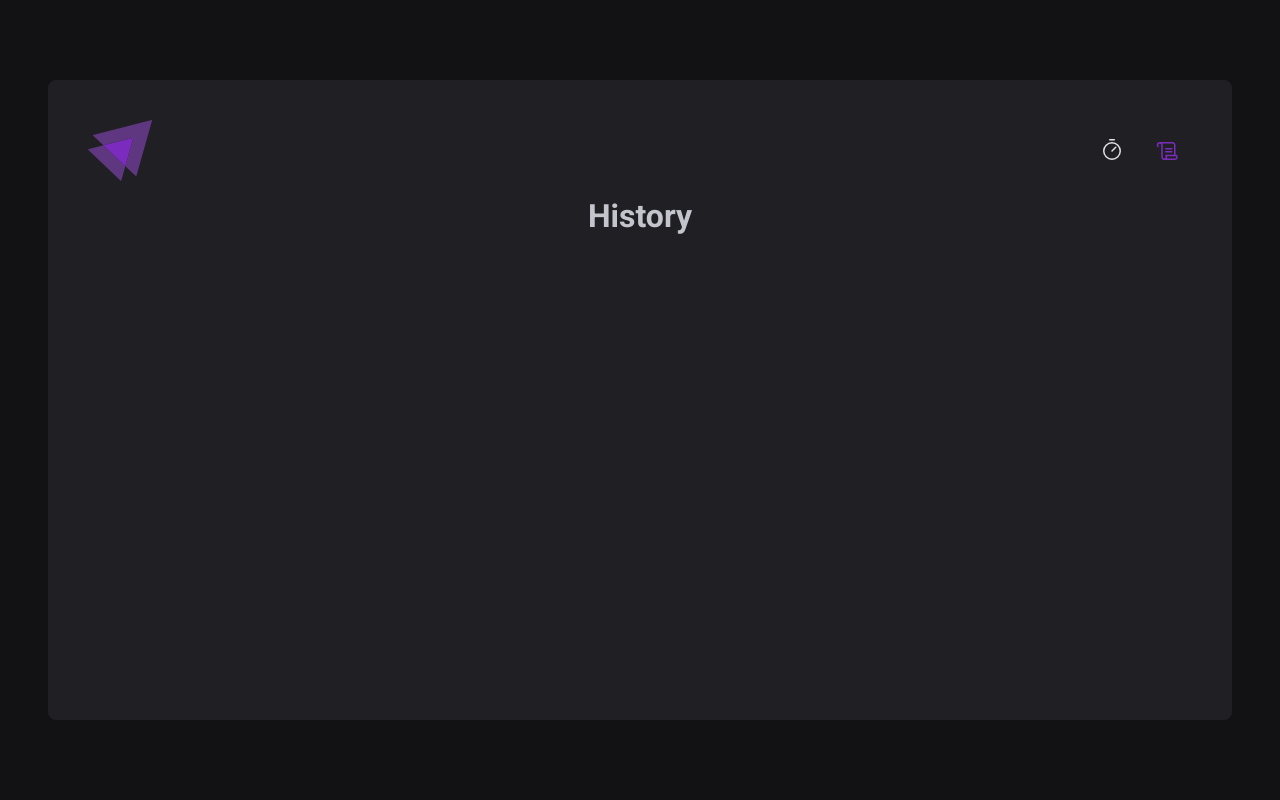
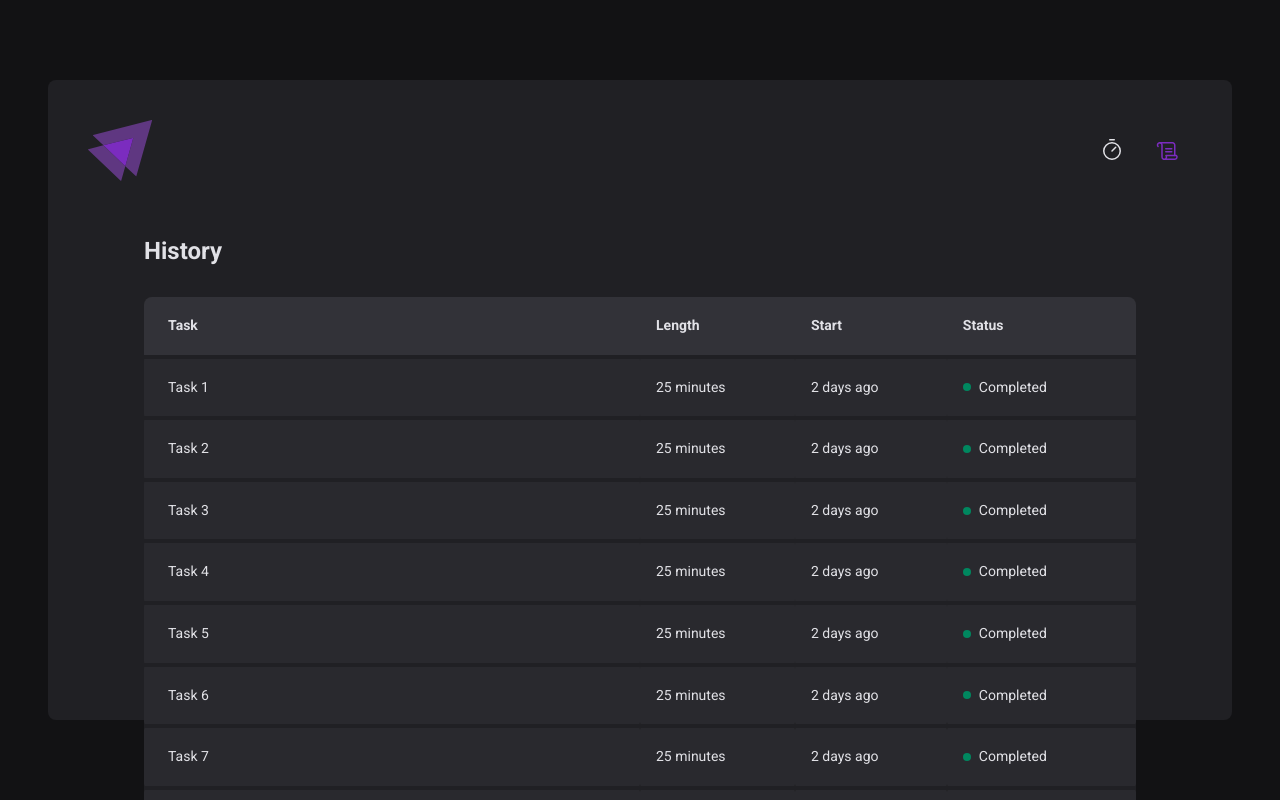
Before and after one commit to martonpaulo/pomodoro-timer, a React (Vite) app: page /pomodoro-timer/history in a window 1280 px wide. Shown: the top 800 px of the page. Built offline with nearby package versions, Linux system fonts and the light colour scheme.

Commit message:
feat: add History page

```diff
--- a/src/pages/History/index.tsx
+++ b/src/pages/History/index.tsx
@@ -1,9 +1,34 @@
-import { HistoryContainer } from "@/pages/History/styles";
+import { HistoryContainer, HistoryList, Status } from "@/pages/History/styles";
 
 export function History() {
   return (
     <HistoryContainer>
       <h1>History</h1>
+
+      <HistoryList>
+        <table>
+          <thead>
+            <tr>
+              <th>Task</th>
+              <th>Length</th>
+              <th>Start</th>
+              <th>Status</th>
+            </tr>
+          </thead>
+          <tbody>
+            {Array.from({ length: 20 }).map((_, index) => (
+              <tr key={index}>
+                <td>Task {index + 1}</td>
+                <td>25 minutes</td>
+                <td>2 days ago</td>
+                <td>
+                  <Status statusColor="green">Completed</Status>
+                </td>
+              </tr>
+            ))}
+          </tbody>
+        </table>
+      </HistoryList>
     </HistoryContainer>
   );
 }
--- a/src/pages/History/styles.ts
+++ b/src/pages/History/styles.ts
@@ -1,10 +1,90 @@
 import styled from "styled-components";
 
 export const HistoryContainer = styled.main`
+  flex: 1;
+  padding: 3.5rem;
+
   display: flex;
   flex-direction: column;
+
+  h1 {
+    font-size: 1.5rem;
+    color: ${(props) => props.theme["gray-100"]};
+  }
+`;
+
+export const HistoryList = styled.div`
+  flex: 1;
+  overflow: auto;
+  margin-top: 2rem;
+
+  table {
+    width: 100%;
+    border-collapse: collapse;
+    min-width: 600px;
+
+    th {
+      background-color: ${(props) => props.theme["gray-600"]};
+      padding: 1rem;
+      text-align: left;
+      color: ${(props) => props.theme["gray-100"]};
+      font-size: 0.875rem;
+      line-height: 1.6rem;
+
+      &:first-child {
+        border-top-left-radius: 8px;
+        padding-left: 1.5rem;
+      }
+
+      &:last-child {
+        border-top-right-radius: 8px;
+        padding-right: 1.5rem;
+      }
+    }
+
+    td {
+      background: ${(props) => props.theme["gray-700"]};
+      border-top: 4px solid ${(props) => props.theme["gray-800"]};
+      padding: 1rem;
+      font-size: 0.875rem;
+      line-height: 1.6rem;
+
+      color: ${(props) => props.theme["gray-100"]};
+      border-radius: 0.25rem;
+
+      &:first-child {
+        width: 50%;
+        padding-left: 1.5rem;
+      }
+
+      &:last-child {
+        padding-right: 1.5rem;
+      }
+    }
+  }
+`;
+
+const STATUS_COLORS = {
+  yellow: "yellow-500",
+  red: "red-500",
+  green: "green-500",
+} as const;
+
+interface StatusProps {
+  statusColor: keyof typeof STATUS_COLORS;
+}
+
+export const Status = styled.span<StatusProps>`
+  display: flex;
   align-items: center;
-  justify-content: center;
-  gap: 16px;
-  padding: 16px;
+  gap: 0.5rem;
+
+  &::before {
+    content: "";
+    width: 0.5rem;
+    height: 0.5rem;
+    border-radius: 50%;
+    background-color: ${(props) =>
+      props.theme[STATUS_COLORS[props.statusColor]]};
+  }
 `;
--- a/src/styles/themes/default.ts
+++ b/src/styles/themes/default.ts
@@ -14,6 +14,10 @@ export const defaultTheme = {
   "purple-500": "#7B2CBF",
   "purple-700": "#5A189A",
 
+  // "green-300": "#015F43",
+  "green-500": "#00875F",
+  // "green-700": "#00B37E",
+
   "red-500": "#AB222E",
   "red-700": "#7A1921",
 
```
